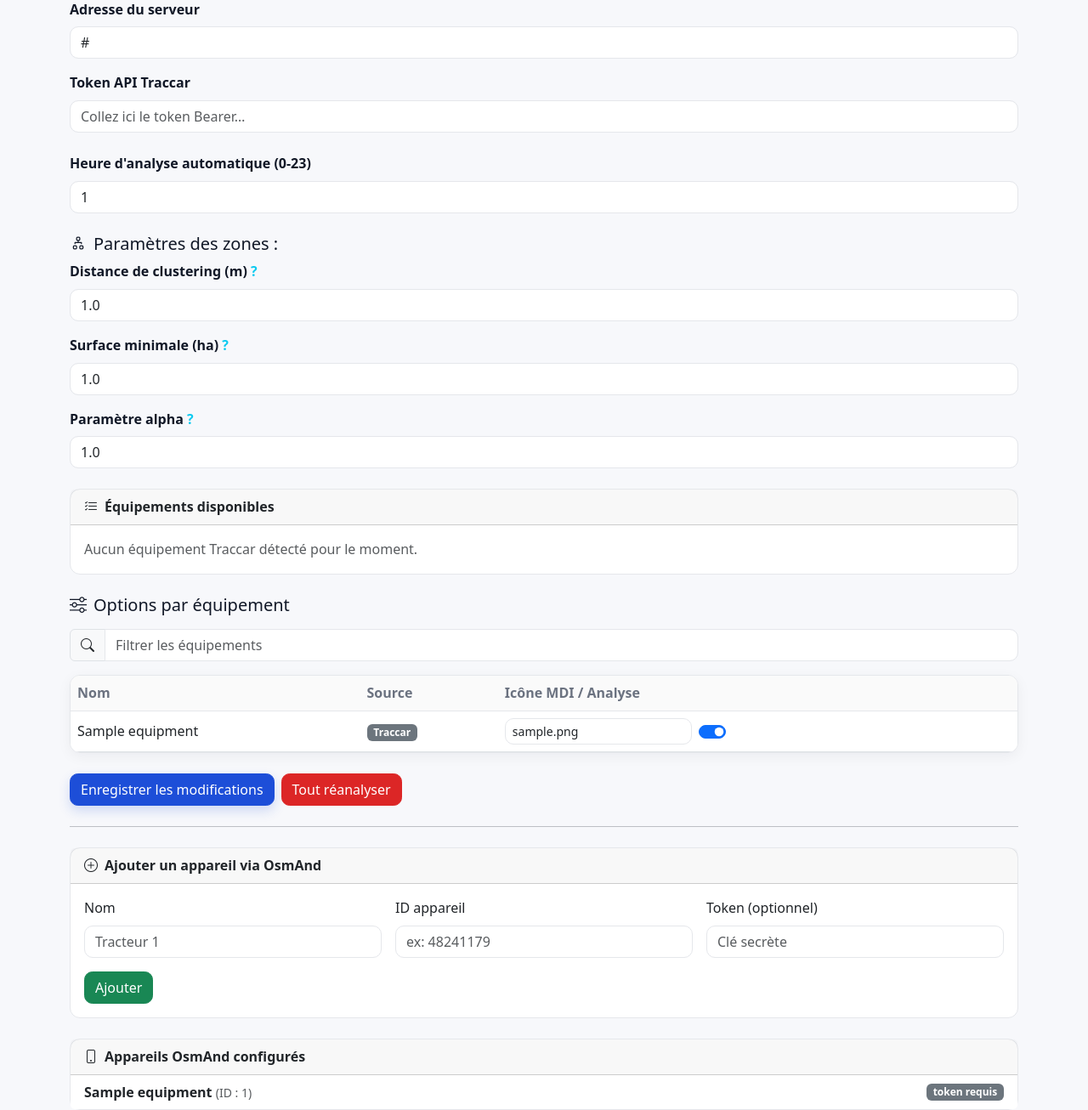
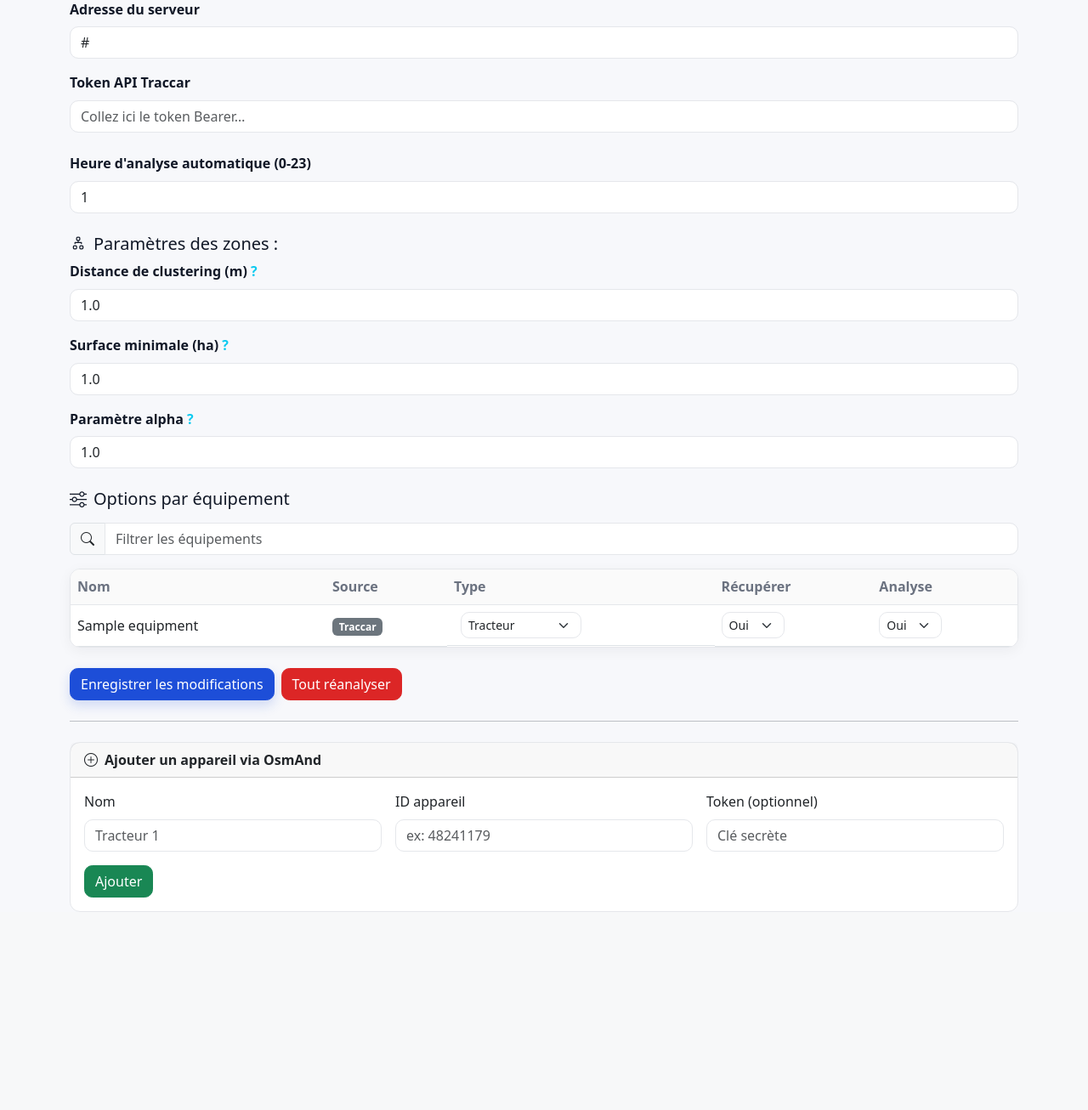
Before and after one commit to fpoisson2/trackteur-analyse, a Flask app: page /admin in a window 1280 px wide. Shown: the part 158-1464 px from the top of the page at 85% size. After the commit the page ends 1231 px from the top, so only its background shows below. Run offline with Flask 3, Linux system fonts and the light colour scheme; a user stored in the database is signed in; tables that the repository leaves empty hold one stand-in row (values such as "Sample post"); some libraries are stand-ins or nearby versions.

Commit message:
Refine equipment admin with types and data control

```diff
--- a/app.py
+++ b/app.py
@@ -325,9 +325,10 @@ def create_app(
         return redirect(url_for('login'))
 
     def save_config(
-        form: MultiDict[str, str], devices: Iterable[dict[str, Any]]
+        form: MultiDict[str, str], rows: Iterable[dict[str, Any]]
     ) -> None:
-        """Persist configuration parameters and selected devices."""
+        """Persist configuration parameters and device options."""
+
         def norm_decimal(val: str | None) -> str | None:
             if val is None:
                 return None
@@ -335,7 +336,6 @@ def create_app(
 
         token_global = form.get('token_global')
         base_url = form.get('base_url')
-        checked_ids = {int(x) for x in form.getlist('equip_ids')}
         eps = norm_decimal(form.get('eps_meters'))
         min_surface = norm_decimal(form.get('min_surface'))
         alpha = norm_decimal(form.get('alpha_shape'))
@@ -366,14 +366,35 @@ def create_app(
             )
             db.session.add(cfg)
 
-        for dev in devices:
-            if dev['id'] in checked_ids:
-                eq = Equipment.query.filter_by(id_traccar=dev['id']).first()
-                if not eq:
-                    eq = Equipment(id_traccar=dev['id'])
-                    db.session.add(eq)
-                eq.name = dev['name']
-                eq.token_api = token_global
+        # Mise à jour ou création des équipements Traccar
+        for row in rows:
+            form_id = row["form_id"]
+            type_val = form.get(f"type_{form_id}", row.get("marker_icon", "tractor"))
+            include_val = form.get(
+                f"include_{form_id}", "1" if row.get("include_in_analysis", True) else "0"
+            )
+            if row["source"] == "traccar":
+                follow_val = form.get(
+                    f"follow_{form_id}", "1" if row.get("follow") else "0"
+                )
+                eq = row.get("eq")
+                if follow_val == "1":
+                    if not eq:
+                        eq = Equipment(id_traccar=row["dev_id"])
+                        db.session.add(eq)
+                    eq.name = row["name"]
+                    if token_global:
+                        eq.token_api = token_global
+                    eq.marker_icon = type_val
+                    eq.include_in_analysis = include_val == "1"
+                elif eq:
+                    db.session.delete(eq)
+            else:
+                eq = row.get("eq")
+                if eq:
+                    eq.marker_icon = type_val
+                    eq.include_in_analysis = include_val == "1"
+
         db.session.commit()
 
         if analysis_hour:
@@ -382,6 +403,58 @@ def create_app(
                 scheduler.reschedule_job(
                     'daily_analysis', trigger='cron', hour=int(analysis_hour)
                 )
+
+    def build_rows(devices: Iterable[dict[str, Any]]) -> list[dict[str, Any]]:
+        """Combine Traccar devices and existing equipment for the admin table."""
+        rows: list[dict[str, Any]] = []
+        existing = Equipment.query.all()
+        traccar_map = {e.id_traccar: e for e in existing if e.id_traccar}
+        for dev in devices:
+            eq = traccar_map.pop(dev['id'], None)
+            rows.append(
+                {
+                    'form_id': f"t{dev['id']}",
+                    'dev_id': dev['id'],
+                    'name': dev['name'],
+                    'source': 'traccar',
+                    'eq': eq,
+                    'marker_icon': (eq.marker_icon if eq else 'tractor'),
+                    'include_in_analysis': (
+                        eq.include_in_analysis if eq else True
+                    ),
+                    'follow': eq is not None,
+                }
+            )
+        # Remaining Traccar equipments not returned by the API
+        for eq in traccar_map.values():
+            rows.append(
+                {
+                    'form_id': f"t{eq.id_traccar}",
+                    'dev_id': eq.id_traccar,
+                    'name': eq.name,
+                    'source': 'traccar',
+                    'eq': eq,
+                    'marker_icon': eq.marker_icon or 'tractor',
+                    'include_in_analysis': eq.include_in_analysis,
+                    'follow': True,
+                }
+            )
+        # OsmAnd equipments
+        for eq in existing:
+            if eq.id_traccar == 0 and eq.osmand_id:
+                rows.append(
+                    {
+                        'form_id': f"o{eq.id}",
+                        'dev_id': None,
+                        'name': eq.name,
+                        'source': 'osmand',
+                        'eq': eq,
+                        'marker_icon': eq.marker_icon or 'tractor',
+                        'include_in_analysis': eq.include_in_analysis,
+                        'follow': True,
+                    }
+                )
+        return rows
 
     @app.route('/admin', methods=['GET', 'POST'])
     @login_required
@@ -402,21 +475,14 @@ def create_app(
                 "Impossible de récupérer les équipements. "
                 "Vérifiez le token ou l'URL."
             )
-        followed = Equipment.query.all()
-        selected_ids = {e.id_traccar for e in followed}
+
+        rows = build_rows(devices)
 
         if request.method == 'POST':
             if form.validate_on_submit():
-                save_config(request.form, devices)
-                for eq in Equipment.query.all():
-                    icon = request.form.get(f'icon_{eq.id}', '').strip()
-                    include = request.form.get(f'include_{eq.id}', '0')
-                    eq.marker_icon = icon or None
-                    eq.include_in_analysis = include == '1'
-                db.session.commit()
+                save_config(request.form, rows)
                 cfg = Config.query.first()
-                followed = Equipment.query.all()
-                selected_ids = {e.id_traccar for e in followed}
+                rows = build_rows(devices)
                 message = "Configuration enregistrée !"
             else:
                 error = 'Veuillez corriger les erreurs de validation'
@@ -440,8 +506,7 @@ def create_app(
 
         return render_template(
             'admin.html',
-            devices=devices,
-            selected_ids=selected_ids,
+            equipment_rows=rows,
             existing_token=existing_token,
             existing_url=existing_url,
             existing_eps=existing_eps,
@@ -451,8 +516,6 @@ def create_app(
             message=message,
             error=error,
             form=form,
-            osmand_devices=Equipment.query.filter(Equipment.osmand_id.isnot(None)).all(),
-            all_equipments=Equipment.query.all(),
         )
 
     @app.route('/admin/add_osmand', methods=['POST'])
@@ -492,7 +555,8 @@ def create_app(
                         msg="Erreur lors de la récupération des équipements",
                     )
                 )
-            save_config(request.form, devices)
+            rows = build_rows(devices)
+            save_config(request.form, rows)
 
         equipment_ids = [
             e.id for e in Equipment.query.all()
@@ -835,6 +899,7 @@ def create_app(
                 "name": eq.name,
                 "source": source,
                 "include_in_analysis": getattr(eq, 'include_in_analysis', True),
+                "icon": eq.marker_icon or 'tractor',
                 "last_seen": last,
                 "total_hectares": round(total_hectares or 0, 2),
                 "relative_hectares": round(rel_hectares, 2),
--- a/templates/admin.html
+++ b/templates/admin.html
@@ -130,28 +130,6 @@
         {% endif %}
       </div>
 
-      <!-- Cases à cocher -->
-      <div class="card mb-4">
-        <div class="card-header fw-bold"><i class="bi bi-list-check me-2"></i>Équipements disponibles</div>
-        <div class="card-body">
-          {% if devices %}
-          {% for dev in devices %}
-          <div class="form-check form-check-inline mb-2">
-            <input class="form-check-input"
-                   type="checkbox"
-                   name="equip_ids"
-                   value="{{ dev.id }}"
-                   id="dev{{ dev.id }}"
-                   {% if dev.id in selected_ids %}checked{% endif %}>
-            <label class="form-check-label" for="dev{{ dev.id }}">{{ dev.name }}</label>
-          </div>
-          {% endfor %}
-          {% else %}
-          <div class="text-muted">Aucun équipement Traccar détecté pour le moment.</div>
-          {% endif %}
-        </div>
-      </div>
-      {% if all_equipments %}
       <h5 class="mt-4 mb-3"><i class="bi bi-sliders me-2"></i>Options par équipement</h5>
       <div class="input-group mb-3">
         <span class="input-group-text"><i class="bi bi-search"></i></span>
@@ -163,32 +141,52 @@
             <tr>
               <th>Nom</th>
               <th>Source</th>
-              <th>Icône MDI / Analyse</th>
+              <th>Type</th>
+              <th>Récupérer</th>
+              <th>Analyse</th>
             </tr>
           </thead>
           <tbody>
-          {% for e in all_equipments %}
+          {% for e in equipment_rows %}
             <tr>
               <td>{{ e.name }}</td>
               <td>
-                {% if e.osmand_id and e.id_traccar == 0 %}
+                {% if e.source == 'osmand' %}
                   <span class="badge text-bg-info">OsmAnd</span>
                 {% else %}
                   <span class="badge text-bg-secondary">Traccar</span>
                 {% endif %}
               </td>
               <td class="d-flex align-items-center gap-2">
-                <input type="text" class="form-control form-control-sm w-auto" name="icon_{{ e.id }}" value="{{ e.marker_icon or '' }}" placeholder="p. ex. tractor">
-                <div class="form-check form-switch d-inline-flex align-items-center">
-                  <input class="form-check-input" type="checkbox" role="switch" name="include_{{ e.id }}" value="1" {% if e.include_in_analysis %}checked{% endif %}>
-                </div>
+                <i class="mdi mdi-{{ e.marker_icon }}"></i>
+                <select class="form-select form-select-sm w-auto" name="type_{{ e.form_id }}">
+                  <option value="tractor" {% if e.marker_icon == 'tractor' %}selected{% endif %}>Tracteur</option>
+                  <option value="combine-harvester" {% if e.marker_icon == 'combine-harvester' %}selected{% endif %}>Moissonneuse</option>
+                  <option value="truck" {% if e.marker_icon == 'truck' %}selected{% endif %}>Camion</option>
+                  <option value="car" {% if e.marker_icon == 'car' %}selected{% endif %}>Voiture</option>
+                  <option value="motorbike" {% if e.marker_icon == 'motorbike' %}selected{% endif %}>Moto</option>
+                  <option value="help-circle-outline" {% if e.marker_icon == 'help-circle-outline' %}selected{% endif %}>Autre</option>
+                </select>
+              </td>
+              <td>
+                {% if e.source == 'traccar' %}
+                <select class="form-select form-select-sm w-auto" name="follow_{{ e.form_id }}">
+                  <option value="1" {% if e.follow %}selected{% endif %}>Oui</option>
+                  <option value="0" {% if not e.follow %}selected{% endif %}>Non</option>
+                </select>
+                {% else %}—{% endif %}
+              </td>
+              <td>
+                <select class="form-select form-select-sm w-auto" name="include_{{ e.form_id }}">
+                  <option value="1" {% if e.include_in_analysis %}selected{% endif %}>Oui</option>
+                  <option value="0" {% if not e.include_in_analysis %}selected{% endif %}>Non</option>
+                </select>
               </td>
             </tr>
           {% endfor %}
           </tbody>
         </table>
       </div>
-      {% endif %}
 
       <div class="d-flex gap-2">
         <button type="submit" class="btn btn-primary">Enregistrer les modifications</button>
--- a/templates/index.html
+++ b/templates/index.html
@@ -8,6 +8,7 @@
   <link rel="stylesheet"
         href="https://cdn.jsdelivr.net/npm/bootstrap@5.3.0/dist/css/bootstrap.min.css">
   <link rel="stylesheet" href="https://cdn.jsdelivr.net/npm/bootstrap-icons@1.10.5/font/bootstrap-icons.css">
+  <link rel="stylesheet" href="https://cdn.jsdelivr.net/npm/@mdi/font@7.4.47/css/materialdesignicons.min.css">
   <link rel="stylesheet" href="{{ url_for('static', filename='css/app.css') }}">
 
 </head>
@@ -74,6 +75,7 @@
           {% for eq in equipment_data %}
           <tr data-eqid="{{ eq.id }}">
             <td>
+              <i class="mdi mdi-{{ eq.icon }} me-1"></i>
               <a href="{{ url_for('equipment_detail', equipment_id=eq.id) }}">
                 {{ eq.name }}
               </a>
```
Also changed, not shown: tests/test_admin_config.py (+12 -4 lines), tests/test_toggle_analysis.py (+7 -3 lines).
